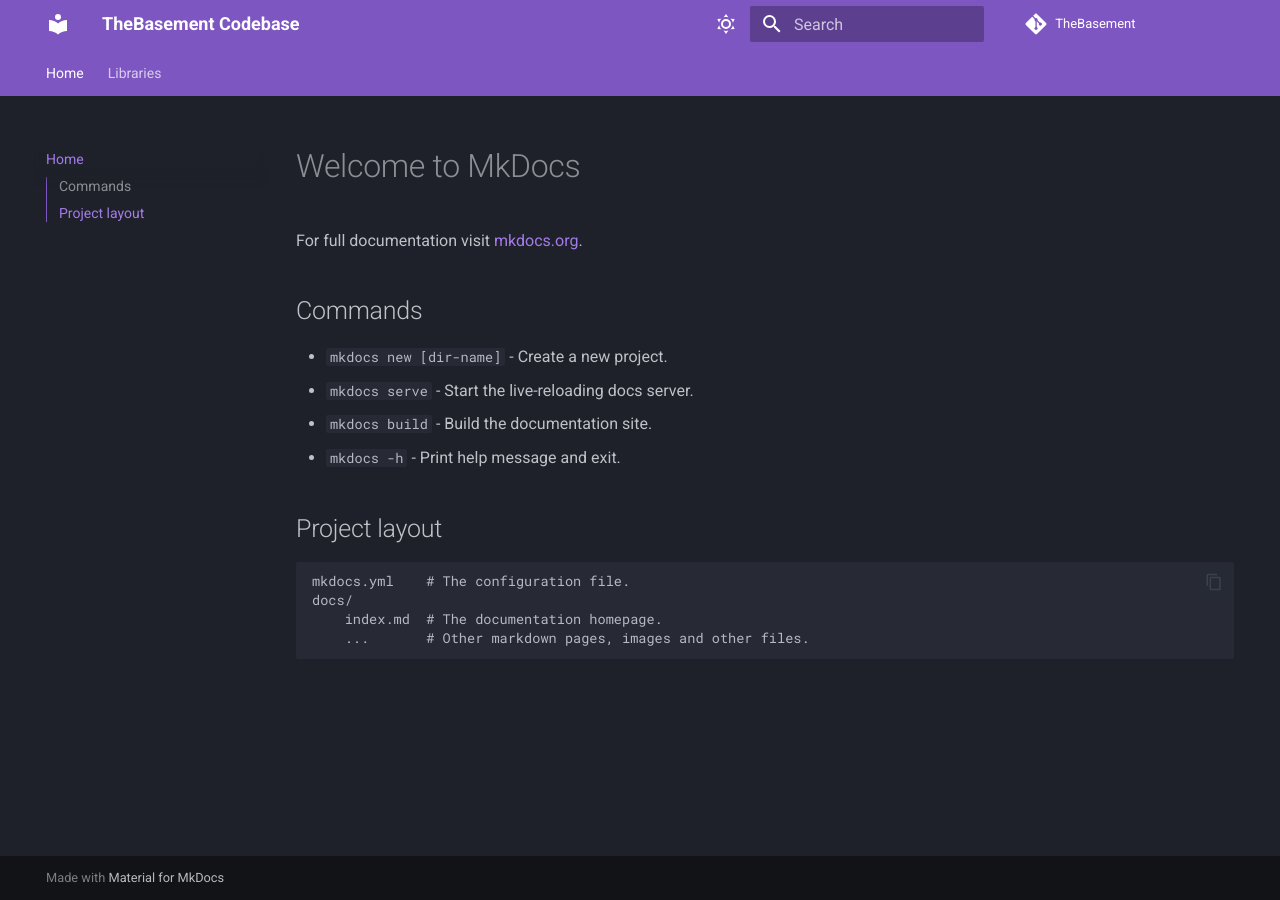
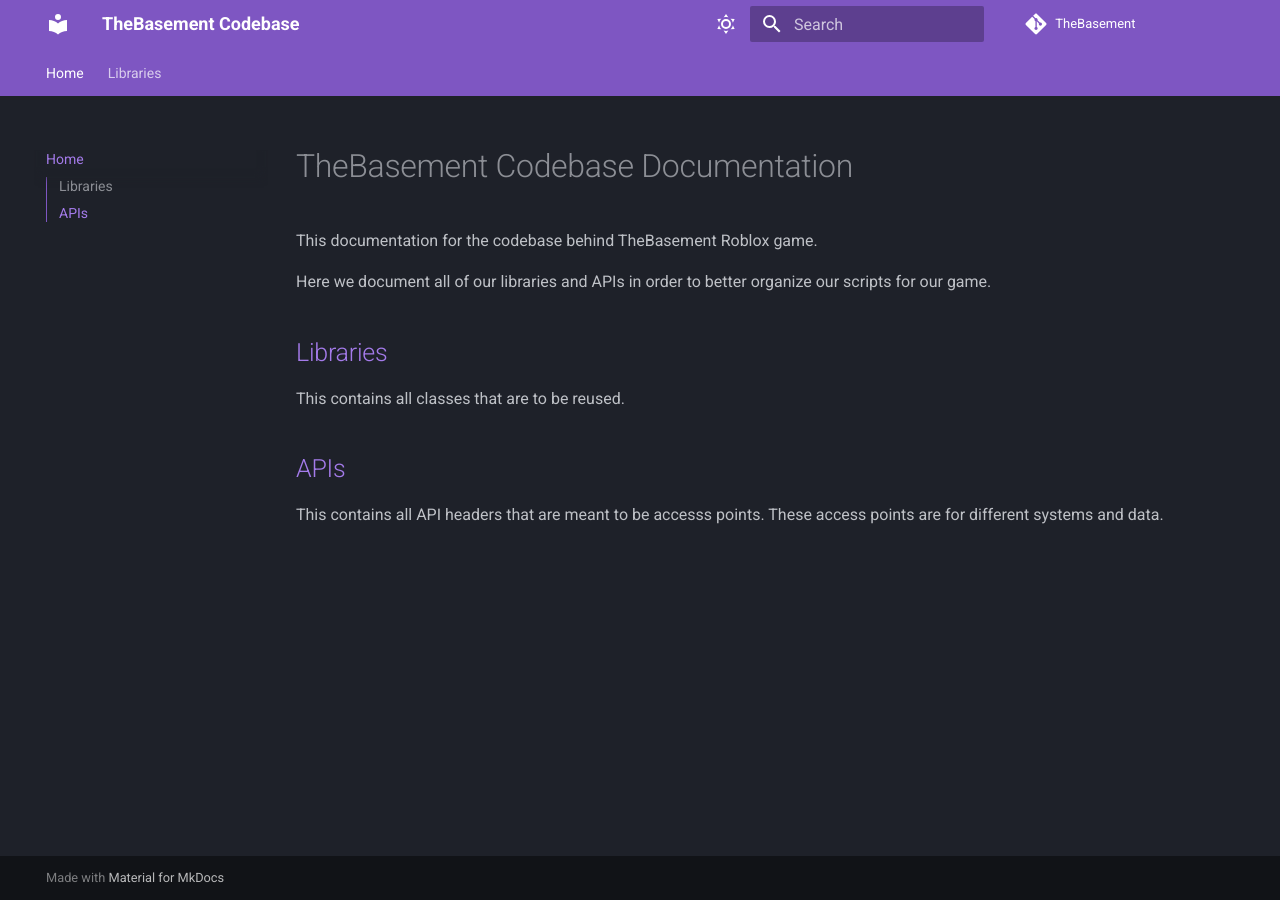
Before and after one commit to JackaBoiGamez/TheBasement, an MkDocs documentation site: the page built from docs/index.md, in a window 1280 px wide. Built offline with MkDocs 1.6.1 and Material for MkDocs 9.7.7, drawn with Linux system fonts in a browser that asks for light colours; comment, search, counter and statistics services are not loaded.

Commit message:
General Updates

```diff
--- a/docs/index.md
+++ b/docs/index.md
@@ -1,17 +1,14 @@
-# Welcome to MkDocs
+# TheBasement Codebase Documentation
 
-For full documentation visit [mkdocs.org](https://www.mkdocs.org).
+This documentation for the codebase behind TheBasement Roblox game.
 
-## Commands
+Here we document all of our libraries and APIs in order to better organize our scripts for our game.
 
-* `mkdocs new [dir-name]` - Create a new project.
-* `mkdocs serve` - Start the live-reloading docs server.
-* `mkdocs build` - Build the documentation site.
-* `mkdocs -h` - Print help message and exit.
+## [Libraries](/TheBasement/libraries/)
 
-## Project layout
+This contains all classes that are to be reused.
 
-    mkdocs.yml    # The configuration file.
-    docs/
-        index.md  # The documentation homepage.
-        ...       # Other markdown pages, images and other files.
+## [APIs](/TheBasement/apis/)
+
+This contains all API headers that are meant to be accesss points.
+These access points are for different systems and data.
```
Also changed, not shown: docs/libraries/State.md (+1 -3 lines), docs/libraries/StateMachine.md (+15 -0 lines).
